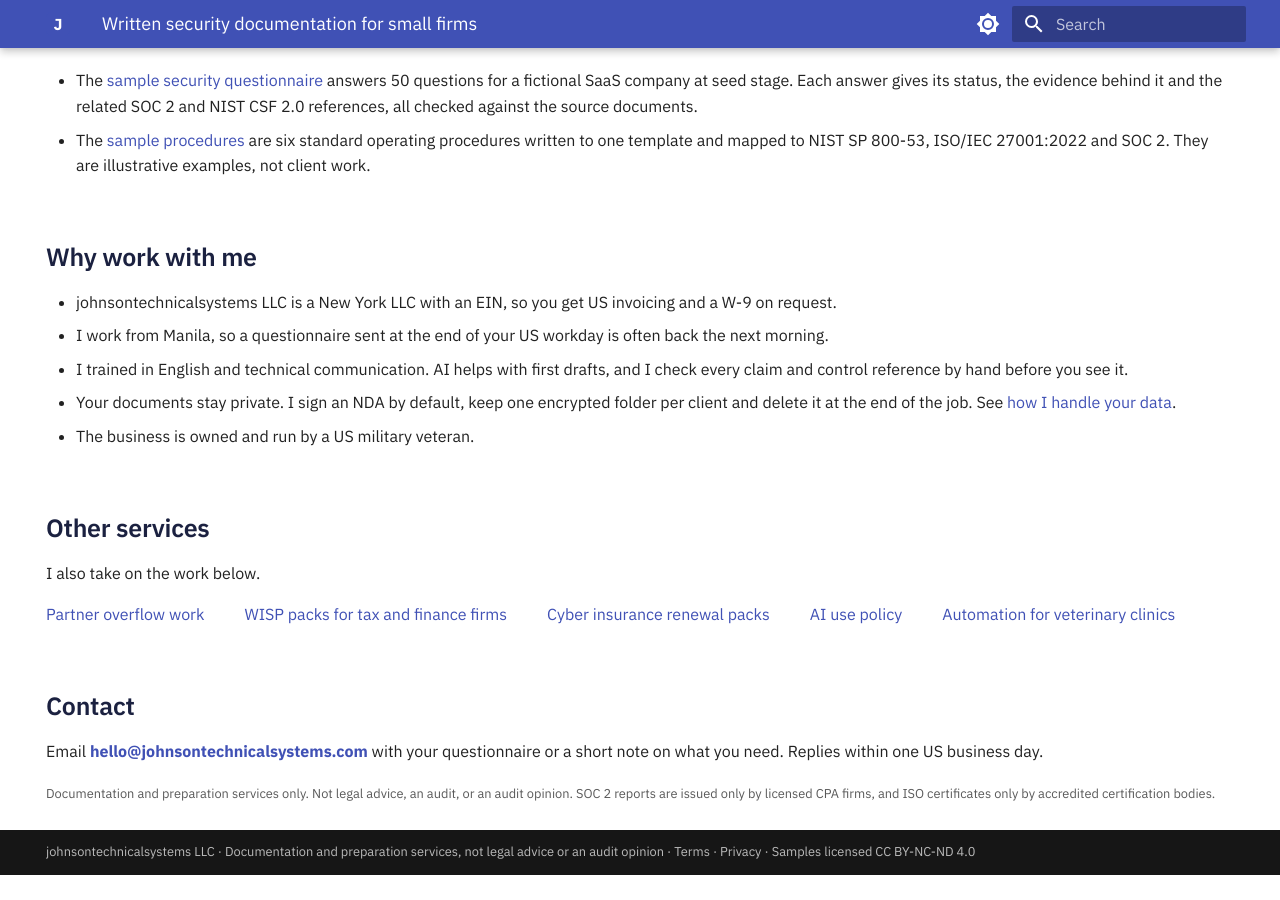
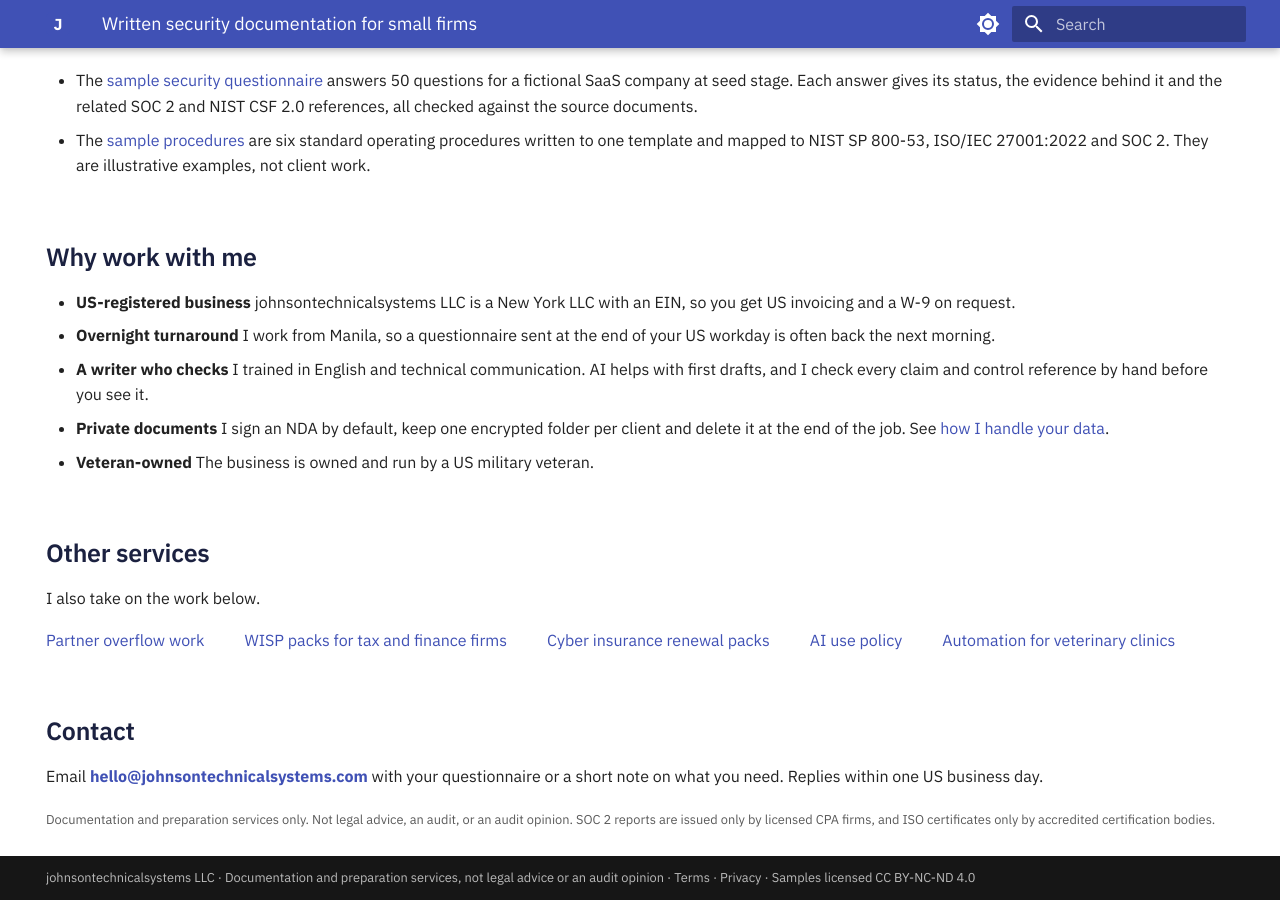
Before and after one commit to JohnsonTechnicalSystems/johnsotechnicalsystems-portfolio, an MkDocs documentation site: the page built from docs/index.md, in a window 1280 px wide and 900 px high, scrolled down 2150 px. Built offline with MkDocs 1.6.1 and Material for MkDocs 9.7.7, drawn with Linux system fonts in a browser that asks for light colours; before the commit the page ends 3025 px from its top, so only the background shows below that; some of the changed text lies outside the part shown.

Commit message:
Give the homepage reasons a label column and mark the sample as fictional
The reasons list needed to stay easy to skim, and the hero sheet could be mistaken for a real client's answer.

Co-Authored-By: Claude Fable 5.2 <noreply@anthropic.com>

```diff
--- a/docs/index.md
+++ b/docs/index.md
@@ -91,11 +91,15 @@ Not sure which you need? [Book a 15-minute call](https://cal.com/lloyd-johnson)
 
 ## Why work with me
 
-- johnsontechnicalsystems LLC is a New York LLC with an EIN, so you get US invoicing and a W-9 on request.
-- I work from Manila, so a questionnaire sent at the end of your US workday is often back the next morning.
-- I trained in English and technical communication. AI helps with first drafts, and I check every claim and control reference by hand before you see it.
-- Your documents stay private. I sign an NDA by default, keep one encrypted folder per client and delete it at the end of the job. See [how I handle your data](security.md).
-- The business is owned and run by a US military veteran.
+<div class="jts-ledger" markdown>
+
+- **US-registered business** johnsontechnicalsystems LLC is a New York LLC with an EIN, so you get US invoicing and a W-9 on request.
+- **Overnight turnaround** I work from Manila, so a questionnaire sent at the end of your US workday is often back the next morning.
+- **A writer who checks** I trained in English and technical communication. AI helps with first drafts, and I check every claim and control reference by hand before you see it.
+- **Private documents** I sign an NDA by default, keep one encrypted folder per client and delete it at the end of the job. See [how I handle your data](security.md).
+- **Veteran-owned** The business is owned and run by a US military veteran.
+
+</div>
 
 ## Other services
 
```
Also changed, not shown: other parts of docs/index.md (+1 -1 lines).
